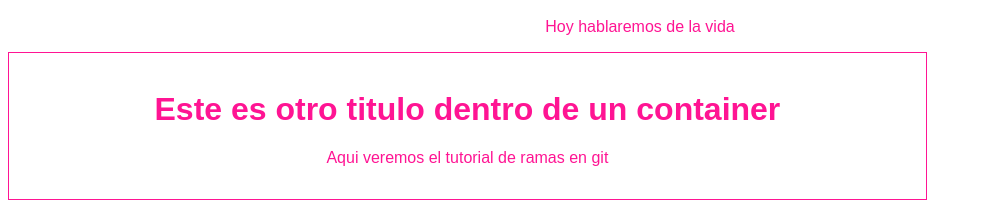
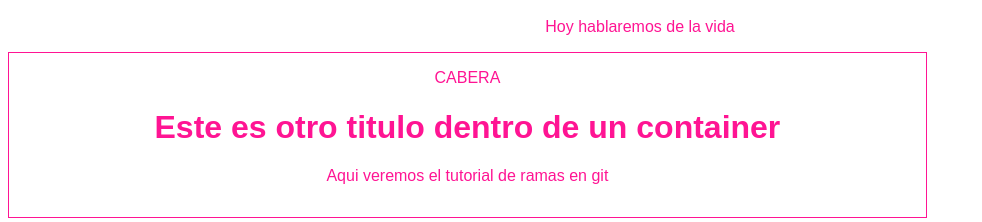
Before and after one commit to jordykan/HyperBlog, a plain HTML site: page blogpost.html in a window 1280 px wide. Shown: the part 48-270 px from the top of the page, without its empty margins (0-982 px from the left). Drawn offline with Linux system fonts and the light colour scheme.

Commit message:
Estructura inicial de la cabecera

```diff
--- a/blogpost.html
+++ b/blogpost.html
@@ -8,6 +8,7 @@
         <p>Hoy hablaremos de la vida</p>
 
         <div id="container">
+            <div id>CABERA</div>
             <div id="post">
                 <h1>Este es otro titulo dentro de un
                     container
```
